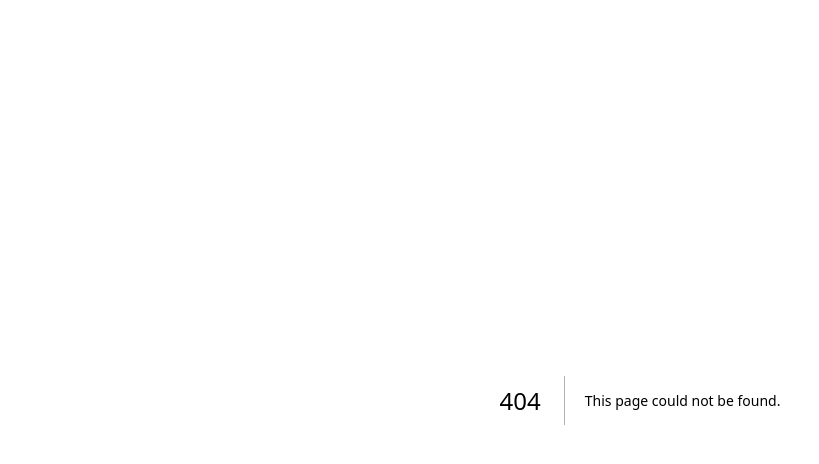
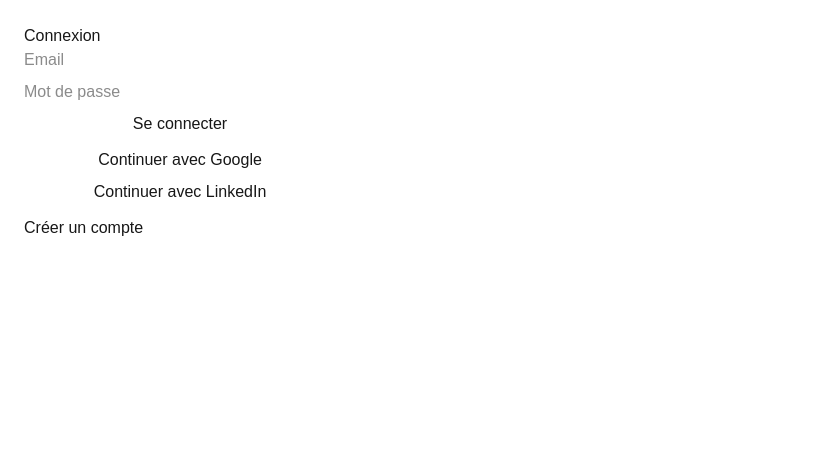
Before and after one commit to Leinadio/start-kit-1, a Next.js app in the folder base/: page /login in a window 1280 px wide. Before the commit this address had no page. Shown: the top 464 px of the page, without its empty margins (0-819 px from the left). Built offline with nearby package versions, Linux system fonts and the light colour scheme.

Commit message:
feat(auth): add login page

```diff
--- /dev/null
+++ b/base/app/login/page.tsx
@@ -0,0 +1,66 @@
+"use client"
+import { useState } from "react"
+import { useRouter } from "next/navigation"
+import { signInEmail, signInSocial } from "@/lib/auth/client"
+
+export default function LoginPage() {
+  const router = useRouter()
+  const [email, setEmail] = useState("")
+  const [password, setPassword] = useState("")
+  const [error, setError] = useState<string | null>(null)
+
+  async function onSubmit(e: React.FormEvent) {
+    e.preventDefault()
+    setError(null)
+    try {
+      await signInEmail({ email, password })
+      router.push("/")
+    } catch (err) {
+      setError(err instanceof Error ? err.message : "Erreur inconnue")
+    }
+  }
+
+  async function onSocial(provider: "google" | "linkedin") {
+    setError(null)
+    try {
+      await signInSocial(provider)
+    } catch (err) {
+      setError(err instanceof Error ? err.message : "Erreur inconnue")
+    }
+  }
+
+  return (
+    <main style={{ padding: 24, maxWidth: 360 }}>
+      <h1>Connexion</h1>
+      <form onSubmit={onSubmit} style={{ display: "grid", gap: 8 }}>
+        <input
+          type="email"
+          placeholder="Email"
+          value={email}
+          onChange={(e) => setEmail(e.target.value)}
+          required
+        />
+        <input
+          type="password"
+          placeholder="Mot de passe"
+          value={password}
+          onChange={(e) => setPassword(e.target.value)}
+          required
+        />
+        <button type="submit">Se connecter</button>
+      </form>
+      <div style={{ display: "grid", gap: 8, marginTop: 12 }}>
+        <button type="button" onClick={() => onSocial("google")}>
+          Continuer avec Google
+        </button>
+        <button type="button" onClick={() => onSocial("linkedin")}>
+          Continuer avec LinkedIn
+        </button>
+      </div>
+      {error && <p style={{ color: "crimson" }}>{error}</p>}
+      <p style={{ marginTop: 12 }}>
+        <a href="/signup">Créer un compte</a>
+      </p>
+    </main>
+  )
+}
```
